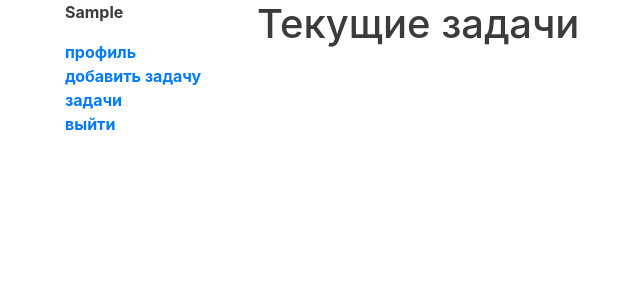
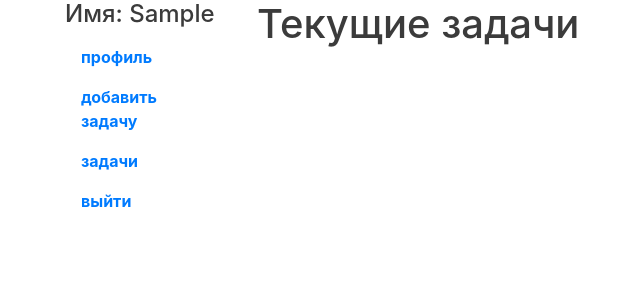
Before and after one commit to den503/todoapp, a Django app: page /tasks/list/ in a window 1280 px wide. Shown: the top 300 px of the page, without its empty margins (302-942 px from the left). Run offline with Django 3.2, Linux system fonts and the light colour scheme; the visitor is signed in with stand-in values (Sample User, id 1); data that the repository does not hold is empty; some libraries are stand-ins or nearby versions.

Commit message:
[Templates] * updated styles

```diff
--- a/tasks/templates/tasks/list.html
+++ b/tasks/templates/tasks/list.html
@@ -9,13 +9,13 @@
 
 {% block main_content %}
     <h1>Текущие задачи</h1>
-    <ul id="todo-list">
+    <ul id="list-group">
         {% for task in tasks %}
             {% if task.is_completed %}
-                <li class="completed">
+                <li class="list-group-item completed">
                     <input class="checkbox" data-uid="{{ task.id }}" type="checkbox" disabled="disabled" checked="checked" />
             {% else %}
-                <li>
+                <li class="list-group-item">
                     <input class="checkbox" data-uid="{{ task.id }}" type="checkbox" />
             {% endif %}
             {% if task.priority == task.PRIORITY_HIGH %}
--- a/templates/base.html
+++ b/templates/base.html
@@ -26,17 +26,17 @@
             <div class="side_bar col">
                 {% block side_bar %}
                     {% if user.is_authenticated %}
-                        <p>{{ user.first_name }}</p>
+                        <p class="h4">Имя: {{ user.first_name }}</p>
                         {% if user.profile.avatar.url != None %}
                             <img src="{{ user.profile.avatar.url }}" class="img-fluid">
                         {% else %}
                             <img src="/media/no_image.png" class="img-fluid">
                         {% endif %}
-                        <ul>
-                            <li><a href="{% url 'edit' %}">профиль</a></li>
-                            <li><a href="{% url 'tasks:create' %}">добавить задачу</a></li>
-                            <li><a href="{% url 'tasks:list' %}">задачи</a></li>
-                            <li><a href="{% url 'logout' %}">выйти</a></li>
+                        <ul class="nav flex-column">
+                            <li class="nav-item"><a href="{% url 'edit' %}" class="nav-link">профиль</a></li>
+                            <li class="nav-item"><a href="{% url 'tasks:create' %}" class="nav-link">добавить задачу</a></li>
+                            <li class="nav-item"><a href="{% url 'tasks:list' %}" class="nav-link">задачи</a></li>
+                            <li class="nav-item"><a href="{% url 'logout' %}" class="nav-link">выйти</a></li>
                         </ul>
                     {% endif %}
                 {% endblock %}
```
